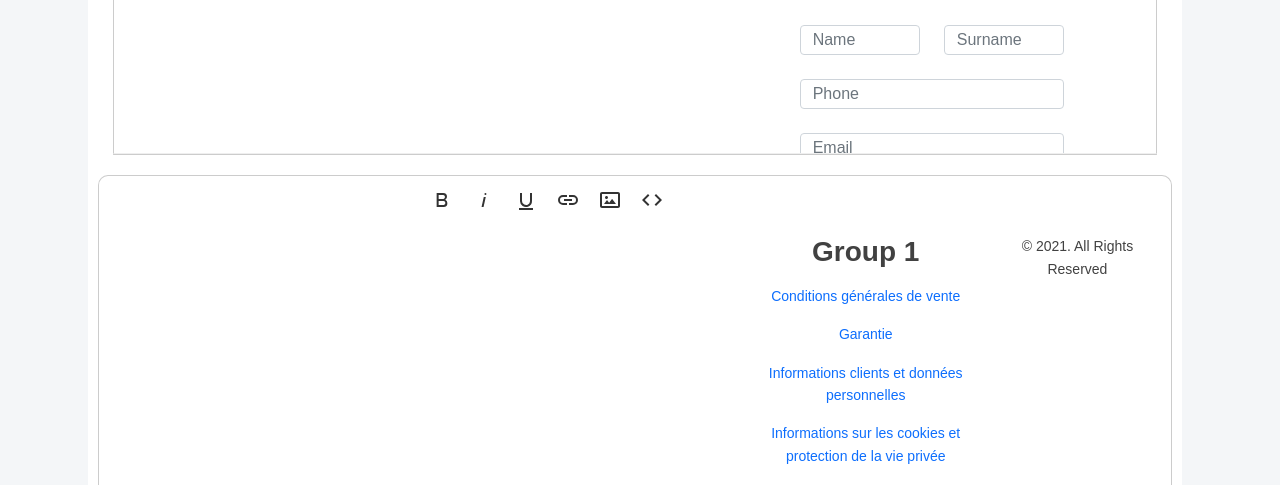
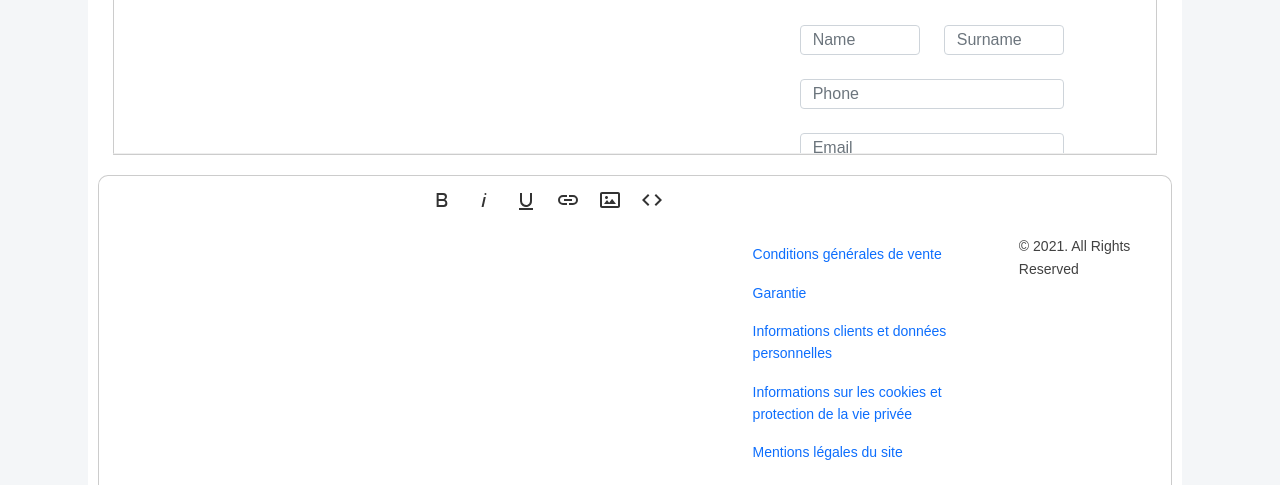
Before and after one commit to witocorp/landings-creator, a Yii app: template backend/views/landing/create.php in a window 1280 px wide. Shown: the part 6015-6500 px from the top of the page. Run offline with PHP 8.4 and a stand-in for Yii, Linux system fonts and the light colour scheme; the template is opened without the code that fills it, so the values that code supplies are empty; form fields are guessed from the names that the template uses; some libraries are stand-ins or nearby versions.

Commit message:
textos legales

```diff
--- a/backend/views/landing/_form.php
+++ b/backend/views/landing/_form.php
@@ -314,9 +314,8 @@ $this->registerJsFile("@web/editor/js/script.js", ['depends' => 'yii\web\JqueryA
         </main>
         <footer id="editF">
             <div class="container">
-                 <div class="row align-items-top text-center">
+                 <div class="row align-items-top">
                   <div class="col-12 col-sm-12 col-md-8 col-lg-8 text-sm-left">
-                    <h3><strong>Group 1</strong></h3>
                     <nav class="nav flex-column">
                       <a class="nav-link active" href="https://www.froala.com">Conditions générales de vente</a>
                       <a class="nav-link" href="https://www.froala.com">Garantie</a>
@@ -327,7 +326,7 @@ $this->registerJsFile("@web/editor/js/script.js", ['depends' => 'yii\web\JqueryA
                   </div>
 
                   <div class="col-12 col-md-4 col-lg-4 ml-auto text-lg-left mt-4 mt-lg-0">
-                    © 2021. All Rights Reserved
+                    <p class="my-auto">© 2021. All Rights Reserved</p>
                   </div>
                 </div>
             </div>
```
